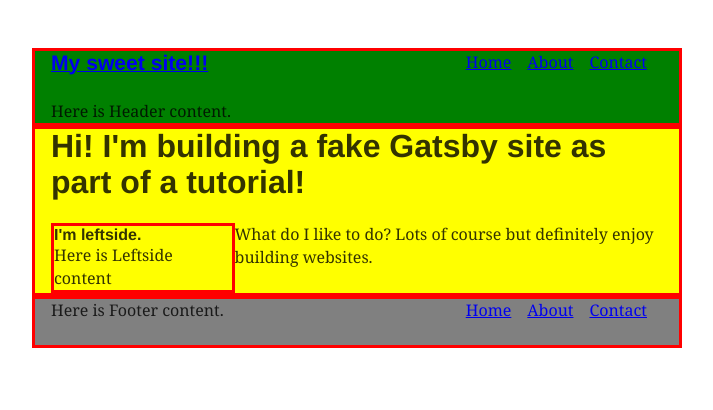
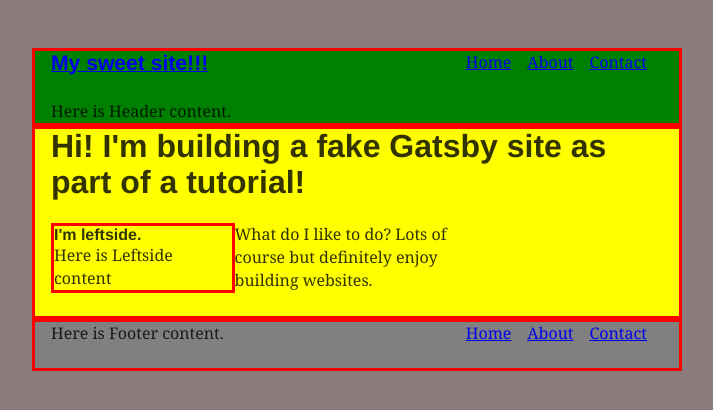
Before and after one commit to menglu95/gatsby-layout, a Gatsby site: page / in a window 1280 px wide. Shown: the whole page, without its empty margins (283-996 px from the left). Built offline with nearby package versions, Linux system fonts and the light colour scheme; Gatsby itself is replaced by a stand-in of ours.

Commit message:
3rd commit

```diff
--- /dev/null
+++ b/gatsby-browser.js
@@ -0,0 +1 @@
+import "./src/styles/global.css"
--- /dev/null
+++ b/src/components/common.module.css
@@ -0,0 +1,33 @@
+.header {
+    margin: 3rem auto;
+    margin-bottom: 0rem;
+    padding: 0 1rem;
+    background-color: green;
+    border: 3px solid red;
+}
+
+.footer {
+    margin: auto;
+    padding: 0 1rem;
+    background-color: grey;
+    border: 3px solid red;
+}
+
+.layout {
+    margin: auto;
+    padding: 0 1rem;
+    background-color: yellow;
+    border: 3px solid red;
+}
+
+.leftsider {
+    width: 30%;
+    position: relative;
+    float: left;
+    border: 3px solid red;
+}
+
+.listlink {
+    display: inline-block;
+    margin-right: 1rem
+}
--- a/src/components/footer.js
+++ b/src/components/footer.js
@@ -1,24 +1,11 @@
 import React from "react"
-import { Link } from "gatsby"
-
-const ListLink = props => (
-  <li style={{ display: `inline-block`, marginRight: `1rem` }}>
-    <Link to={props.to}>{props.children}</Link>
-  </li>
-)
+import styles from "./common.module.css"
+import ListLink from "./listLink"
 
 export default function Layout({ children }) {
   console.log({ children })
   return (
-    <div
-      style={{
-        margin: `auto`,
-        maxWidth: 650,
-        padding: `0 1rem`,
-        backgroundColor: `grey`,
-        border: `3px solid red`,
-      }}
-    >
+    <div className={styles.footer}>
       <footer>
         <ul style={{ listStyle: `none`, float: `right` }}>
           <ListLink to="/">Home</ListLink>
--- a/src/components/header.js
+++ b/src/components/header.js
@@ -1,20 +1,12 @@
 import React from "react"
 import { Link } from "gatsby"
 import ListLink from "./listLink"
+import styles from "./common.module.css"
 
 export default function Header({ children }) {
   console.log({ children })
   return (
-    <div
-      style={{
-        margin: `3rem auto`,
-        marginBottom: `0rem`,
-        maxWidth: 650,
-        padding: `0 1rem`,
-        backgroundColor: `green`,
-        border: `3px solid red`,
-      }}
-    >
+    <div className={styles.header}>
       <header style={{ marginBottom: `1.5rem` }}>
         <Link
           to="/"
--- a/src/components/layout.js
+++ b/src/components/layout.js
@@ -1,17 +1,6 @@
 import React from "react"
+import styles from "./common.module.css"
 
 export default function Layout({ children }) {
-  return (
-    <div
-      style={{
-        margin: `auto`,
-        maxWidth: 650,
-        padding: `0 1rem`,
-        backgroundColor: `yellow`,
-        border: `3px solid red`,
-      }}
-    >
-      {children}
-    </div>
-  )
+  return <div className={styles.layout}>{children}</div>
 }
--- a/src/components/leftSider.js
+++ b/src/components/leftSider.js
@@ -1,15 +1,9 @@
 import React from "react"
+import styles from "./common.module.css"
 
 export default function LeftSider({ children }) {
   return (
-    <div
-      style={{
-        width: `30%`,
-        position: `relative`,
-        float: `left`,
-        border: `3px solid red`,
-      }}
-    >
+    <div className={styles.leftsider}>
       <h4 style={{ marginTop: `0rem`, marginBottom: `0rem` }}>I'm leftside.</h4>
       {children}
     </div>
--- a/src/components/listLink.js
+++ b/src/components/listLink.js
@@ -1,10 +1,11 @@
 import React from "react"
 import { Link } from "gatsby"
+import styles from "./common.module.css"
 
 export default function ListLink(props) {
   console.log(props.children)
   return (
-    <li style={{ display: `inline-block`, marginRight: `1rem` }}>
+    <li className={styles.listlink}>
       <Link to={props.to}>{props.children}</Link>
     </li>
   )
--- a/src/pages/index.js
+++ b/src/pages/index.js
@@ -13,7 +13,7 @@ export default function Home() {
           Hi! I'm building a fake Gatsby site as part of a tutorial!
         </h1>
         <LeftSider>Here is Leftside content</LeftSider>
-        <p>
+        <p style={{ width: `70%` }}>
           What do I like to do? Lots of course but definitely enjoy building
           websites.
         </p>
--- /dev/null
+++ b/src/styles/global.css
@@ -0,0 +1,8 @@
+html {
+    background-color: rgba(107, 89, 89, 0.781)
+}
+
+body {
+    margin: auto;
+    max-width: 650px;
+}
```
